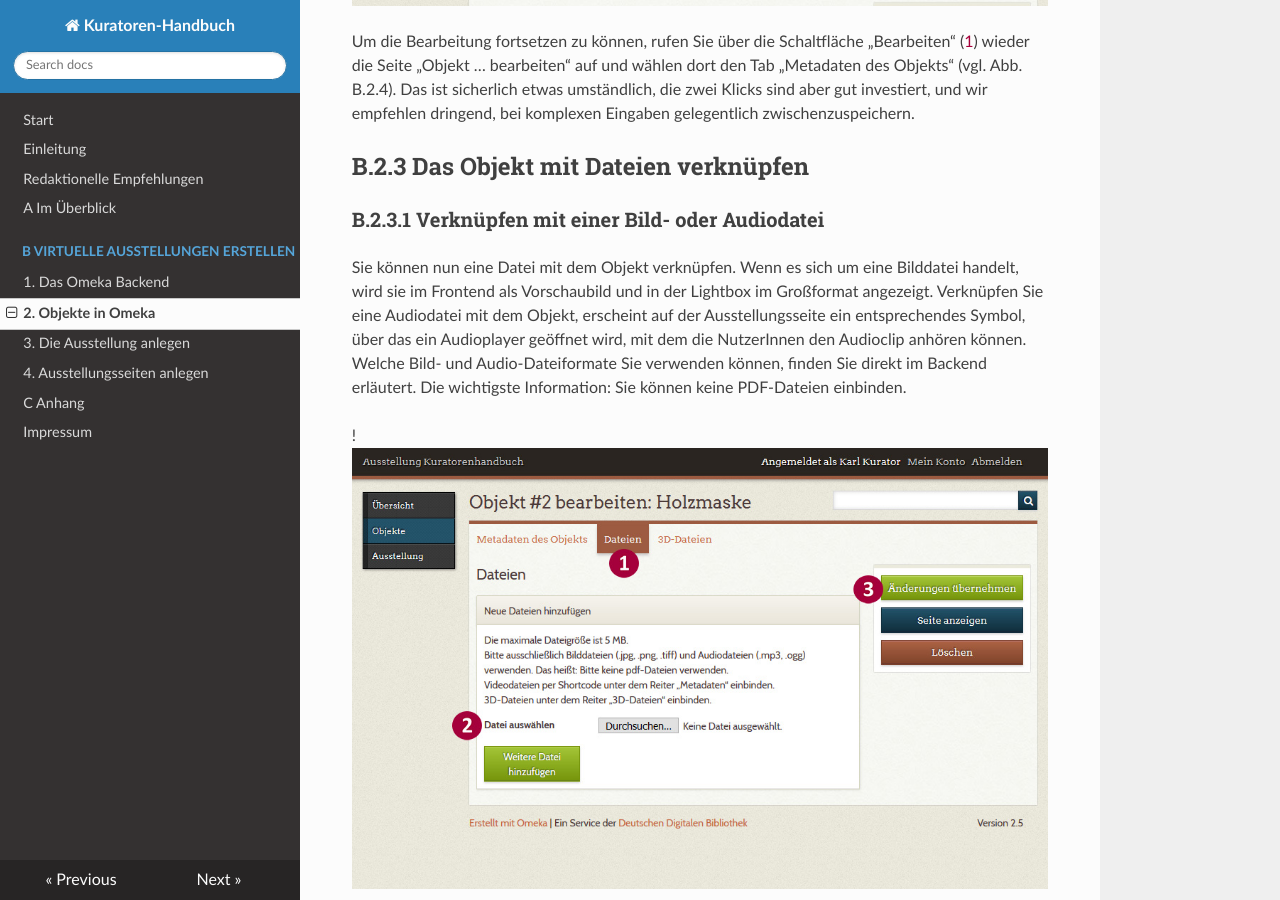
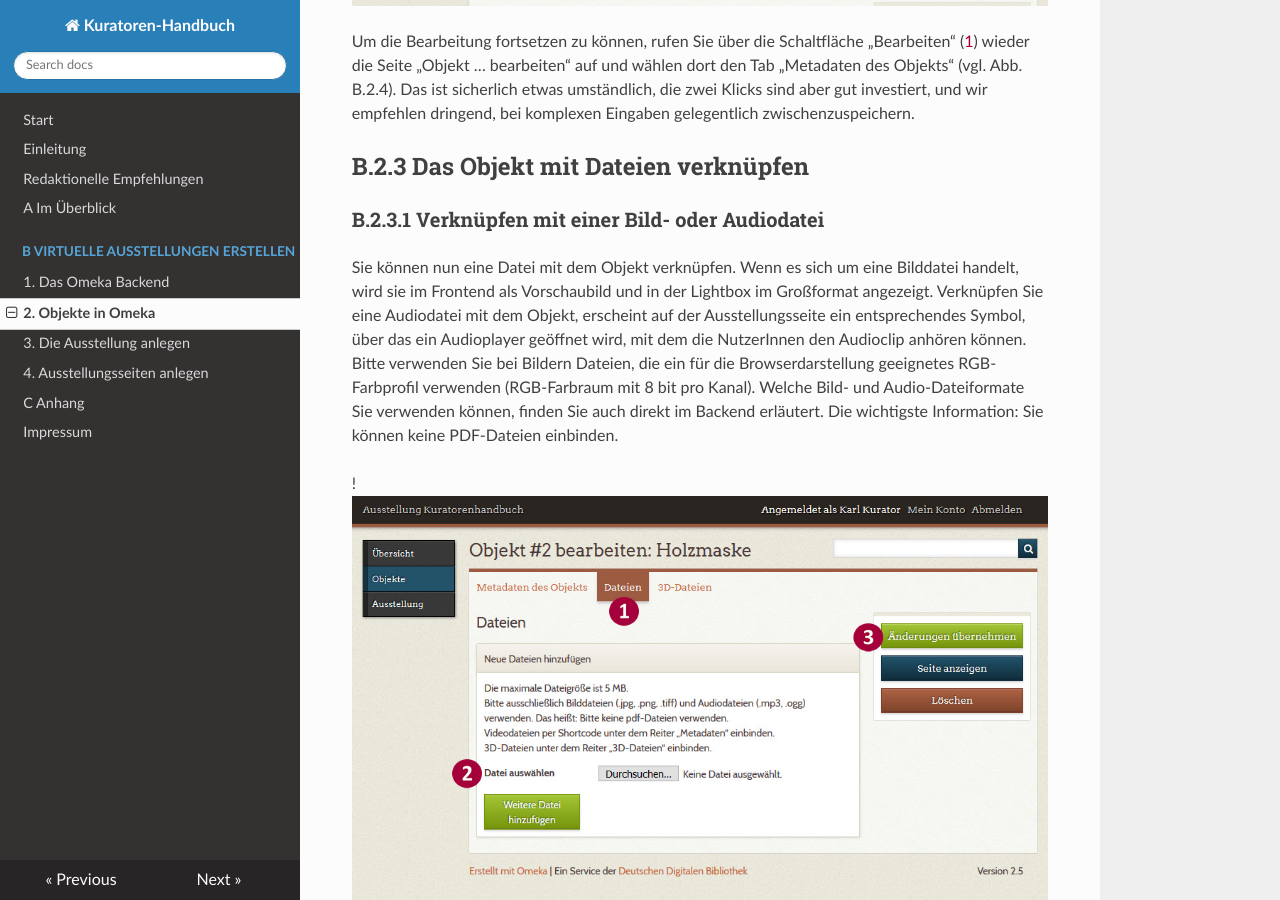
Before and after one commit to mbuechner/ddb-virtualexhibitions-docs, an MkDocs documentation site: the page built from docs/erstellen.md, in a window 1280 px wide and 900 px high, scrolled down 3462 px. Built offline with MkDocs 1.6.1, drawn with Linux system fonts in a browser that asks for light colours; nearby versions of some CDN libraries; old or Windows-style settings are respelled for this version of MkDocs.

Commit message:
inserted info on required rgb profiles in B.2.3.1

```diff
--- a/docs/erstellen.md
+++ b/docs/erstellen.md
@@ -39,7 +39,7 @@ Um die Bearbeitung fortsetzen zu können, rufen Sie über die Schaltfläche „B
 ### B.2.3.1 Verknüpfen mit einer Bild- oder Audiodatei
 
 Sie können nun eine Datei mit dem Objekt verknüpfen. Wenn es sich um eine Bilddatei handelt, wird sie im Frontend als Vorschaubild und in der Lightbox im Großformat angezeigt. Verknüpfen Sie eine Audiodatei mit dem Objekt, erscheint auf der Ausstellungsseite ein entsprechendes Symbol, über das ein Audioplayer geöffnet wird, mit dem die NutzerInnen den Audioclip anhören können.
-Welche Bild- und Audio-Dateiformate Sie verwenden können, finden Sie direkt im Backend erläutert. Die wichtigste Information: Sie können keine PDF-Dateien einbinden.
+Bitte verwenden Sie bei Bildern Dateien, die ein für die Browserdarstellung geeignetes RGB-Farbprofil verwenden (RGB-Farbraum mit 8 bit pro Kanal). Welche Bild- und Audio-Dateiformate Sie verwenden können, finden Sie auch direkt im Backend erläutert. Die wichtigste Information: Sie können keine PDF-Dateien einbinden.
 
 !![Abb. B.2.6 Tab „Dateien“ der Seite „Objekt … bearbeiten“][B-2-6]
 
```
